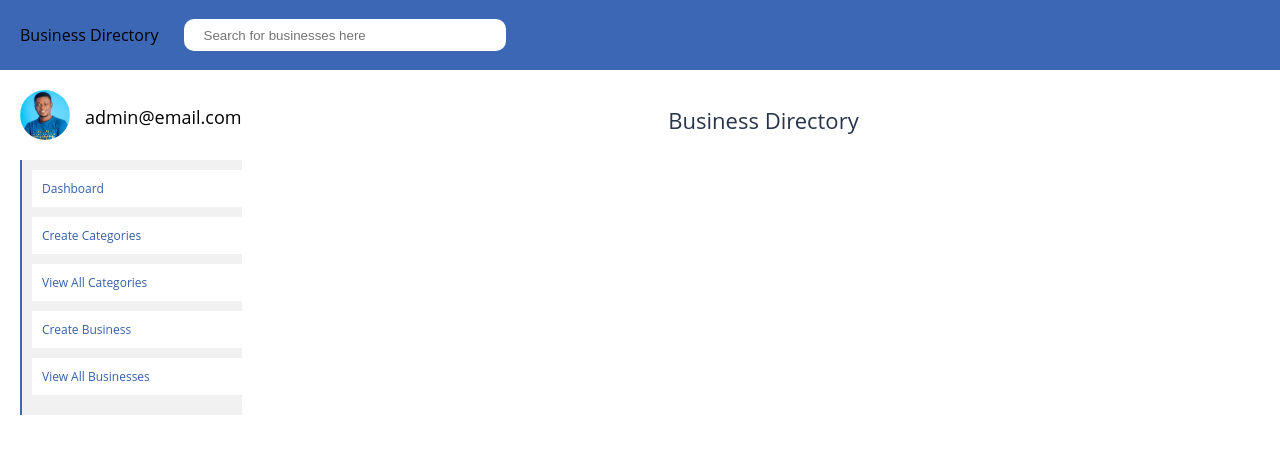
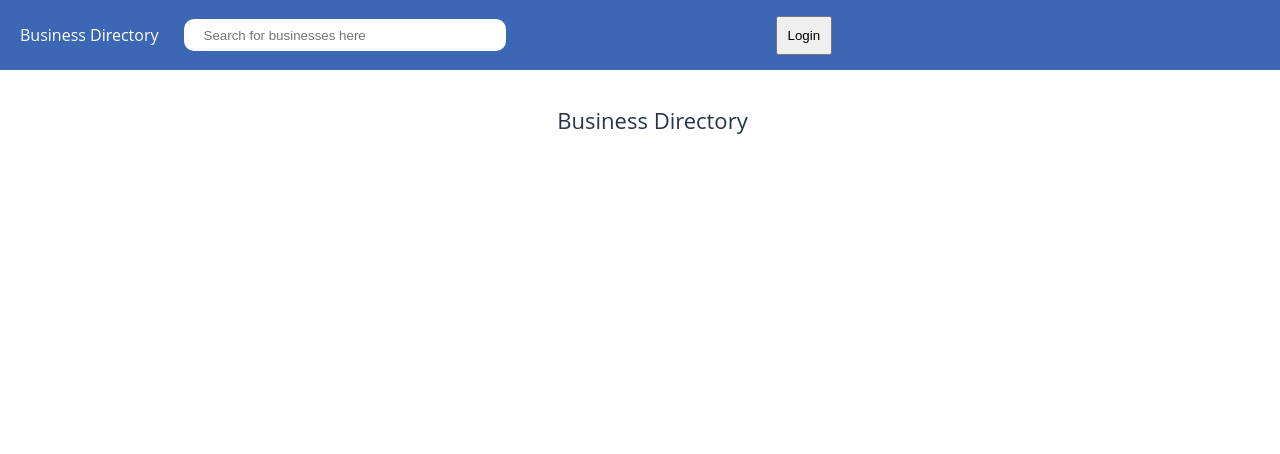
Before and after one commit to kobomarun/facebook.reactjs, a React (Create React App) app: page / in a window 1280 px wide. Shown: the top 454 px of the page. Built offline with nearby package versions, Linux system fonts and the light colour scheme.

Commit message:
homepage

```diff
--- a/src/Home.js
+++ b/src/Home.js
@@ -1,6 +1,5 @@
-import React from 'react';
+import React, { useState } from 'react';
 import { connect } from 'react-redux';
-import Profile from './profile.png'
 import LeftSideBar from './components/sidebar/LeftSideBar';
 import './style.css'
 
@@ -9,14 +8,19 @@ const Home = (props) => {
     return (
         <div className="wrapper">
             <div className="main">
-               <LeftSideBar />
+                {
+                    localStorage.getItem('auth') && (
+                        <LeftSideBar />
+                    )
+                }
+
                 <section className="dashboard">
                 <h1 className="ft-left">Business Directory</h1>
                     <div className="home-cardholder">
                         { props.state.business.business.map(row => {
                             return (
                                 <div className="card">
-                                    <img src={Profile} alt=""  width="150"/>
+                                    <img src={row.image} alt=""  width="150"/>
                                     <div className="title">
                                         {row.name}
                                     </div>
--- a/src/actions/constants.js
+++ b/src/actions/constants.js
@@ -3,3 +3,4 @@ export const ERROR_LOGIN = 'ERROR_LOGIN';
 export const ADD_CATEGORY = 'ADD_CATEGORY';
 export const ADD_BUSINESS =  'ADD_BUSINESS';
 export const DELETE_BUSINESS = 'DELETE_BUSINESS';
+export const SEARCH = 'SEARCH'
--- a/src/actions/index.js
+++ b/src/actions/index.js
@@ -1,4 +1,4 @@
-import { ERROR_LOGIN, ADD_CATEGORY, ADD_BUSINESS, DELETE_BUSINESS } from './constants';
+import { ADD_CATEGORY, ADD_BUSINESS, DELETE_BUSINESS , SEARCH} from './constants';
 
 
 
@@ -25,3 +25,11 @@ export const deleteBusiness = (id,business) => {
         business
     }
 }
+
+export const search = (payload) => {
+    return {
+        type: SEARCH,
+        payload
+
+    }
+}
--- a/src/components/Nav.js
+++ b/src/components/Nav.js
@@ -1,26 +1,37 @@
-import React from "react";
-import { useHistory } from 'react-router-dom'
+import React, { useState } from "react";
+import { useHistory, Link } from 'react-router-dom'
+
 import "../style.css";
 
 const Nav = () => {
   const history = useHistory()
+  const [ search, searchTerm ] = useState('')
   const logOut = () => {
     alert('Logging out')
     localStorage.removeItem('auth');
     window.location.href = '/'
     history.push('/')
 }
+  // function searchBusiness() {
+  //   console.log(search)
+  // }
+
+
   return (
     <nav className="nav">
       <div className="nav-items">
-       <h2>Business Directory</h2>
+       <Link to="/"><h2>Business Directory</h2></Link>
       </div>
       <div className="nav-items">
         <input
           type="text"
           className="searchform"
           placeholder="Search for businesses here"
+          onChange={(e) => searchTerm(e.target.value)}
+
         />
+
+
       </div>
      {
        localStorage.getItem('auth') && (
@@ -29,6 +40,11 @@ const Nav = () => {
       </div>
        )
      }
+      {
+          !localStorage.getItem('auth') && (
+            <div className="login-div"><Link to="/login" ><button className="loginb">Login </button></Link></div>
+          )
+        }
     </nav>
   );
 };
--- a/src/components/business/Business.js
+++ b/src/components/business/Business.js
@@ -27,9 +27,11 @@ const Business = (props) => {
              email:'',
              description:'',
              image:'',
-             phone:''
+             phone:'',
+
          })
-         getCategory([])
+         window.location.href="/view-business"
+        //  getCategory('')
 
       }
     }
@@ -91,11 +93,11 @@ const Business = (props) => {
                                         name="website"
                                         value={inputs.website}
                                         onChange={handleInputChange}
-
+                                        required
                                     />
                                      <input
-                                        type="file"
-                                        placeholder="Website"
+                                        type="text"
+                                        placeholder="Enter: https://placeimg.com/160/160/any"
                                         name="image"
                                         value={inputs.image}
                                         onChange={handleInputChange}
--- a/src/components/business/ViewBusiness.js
+++ b/src/components/business/ViewBusiness.js
@@ -11,7 +11,7 @@ const ViewBusiness = (props) => {
     function deleteBusiness(id,business) {
         alert(id)
         console.log('id',business)
-        props.deleteBusiness(id,business)
+        // props.deleteBusiness(id,business)
     }
     return (
         <div className="wrapper">
--- a/src/reducers/loginReducer.js
+++ b/src/reducers/loginReducer.js
@@ -1,4 +1,4 @@
-import { ADD_CATEGORY, ADD_BUSINESS, DELETE_BUSINESS } from '../actions/constants';
+import { ADD_CATEGORY, ADD_BUSINESS, DELETE_BUSINESS,SEARCH } from '../actions/constants';
 
 const initialState = {
     error_login:'',
@@ -39,18 +39,32 @@ export function addBusiness(state =initialState, action) {
     }
 }
 
-export function deleteBusiness(state = initialState, action) {
+export function deleteBusiness(state = initialState.business, action) {
     switch(action.type) {
 
         case DELETE_BUSINESS:
-            console.log('rude',action.business)
-            let me = action.business.filter((data, i) => data.id !== action.id)
-            console.log('f',me)
-            return Object.assign({}, state, {
-                business:state.business.concat(me)
-            })
+            let item = []
+                    state.each(directory => {
+                        item.push(Object.assign({}, directory))
+                    })
+
+                    let newDirectory = item.filter(item => {
+                    if(item.id !== action.id) {
+                            // store.remove(id)
+                            return item
+                        }
+                    })
+                    console.log('delete',newDirectory)
             default:
         return state
     }
 
 }
+
+export function search(state = initialState.business, action) {
+    switch(action.type) {
+        case SEARCH:
+            return state
+    }
+    return state
+}
--- a/src/style.css
+++ b/src/style.css
@@ -552,6 +552,7 @@ textarea {
 .card .title {
 	font-size: 14px;
 	text-align: center;
+	font-weight: bold;
 }
 .card .description {
 	margin-top: 5px;
@@ -567,3 +568,18 @@ textarea {
 	font-style: italic;
 	text-transform: lowercase;
 }
+.nav-items a{
+	color: #fff
+}
+
+.loginb {
+
+	margin-left:250px;
+	float:right;
+	padding: 10px;
+}
+
+.login-div {
+	float: right;
+	cursor: pointer;
+}
```
